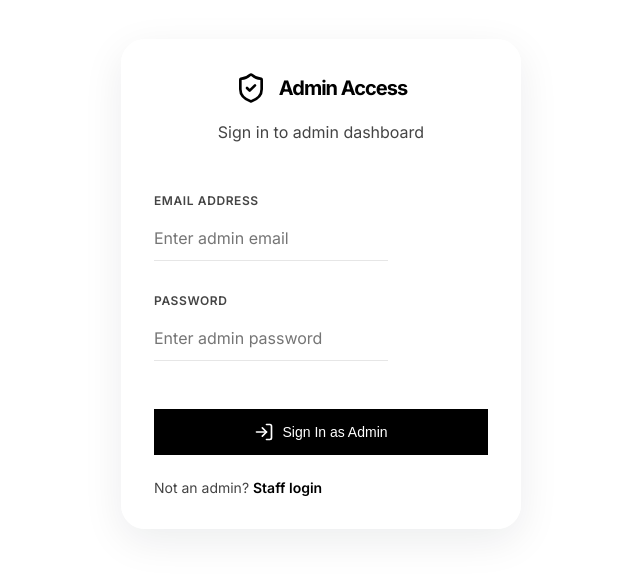
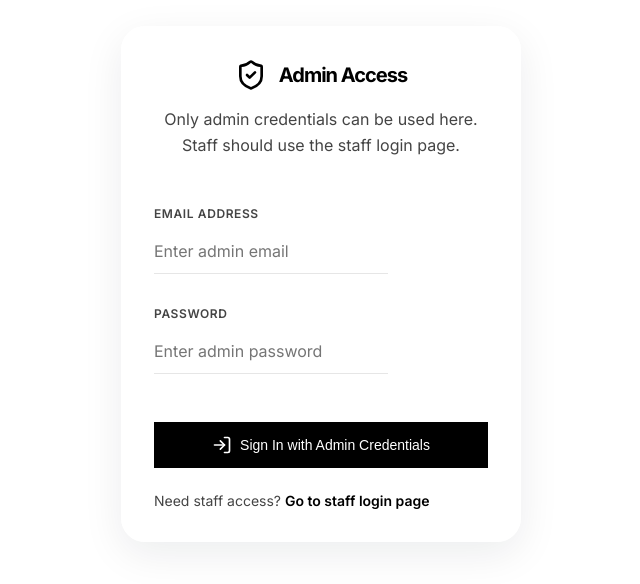
Before and after one commit to chandra0987/holidaysdb, a React (Vite) app in the folder frontend/attendx/: page /admin-login in a window 1280 px wide. Shown: the part 116-700 px from the top of the page, without its empty margins (319-959 px from the left). Built offline with nearby package versions, Linux system fonts and the light colour scheme; no server answers.

Commit message:
feat(auth): improve admin login error messages and instructions for staff access

```diff
--- a/frontend/attendx/src/pages/AdminLogin.jsx
+++ b/frontend/attendx/src/pages/AdminLogin.jsx
@@ -16,7 +16,7 @@ const AdminLogin = () => {
         navigate('/admin');
       } else {
         // Non-admin tried to login here
-        setError('Only admin accounts can sign in here');
+        setError('Only admins can sign in here');
       }
     }
   }, [user, navigate]);
@@ -45,7 +45,7 @@ const AdminLogin = () => {
       } else {
         // If a non-admin accidentally logged in via admin form, log them out and show error
         logout();
-        setError('Only admin accounts can sign in here');
+        setError('Only admins can sign in here');
       }
     } catch (err) {
       console.error('Post-login role check failed', err);
@@ -61,7 +61,7 @@ const AdminLogin = () => {
               <ShieldCheck size={32} color="var(--primary)" />
               <span>Admin Access</span>
             </div>
-            <p>Sign in to admin dashboard</p>
+            <p>Only admin credentials can be used here. Staff should use the staff login page.</p>
           </div>
 
           {error && (
@@ -103,13 +103,13 @@ const AdminLogin = () => {
             </div>
 
             <button type="submit" className="btn btn-primary" style={{ width: '100%', marginTop: '1rem' }}>
-              <LogIn size={20} /> Sign In as Admin
+              <LogIn size={20} /> Sign In with Admin Credentials
             </button>
 
             <div style={{ marginTop: '1rem', textAlign: 'center', fontSize: '0.875rem' }}>
-              <span style={{ color: 'var(--text-muted)' }}>Not an admin? </span>
+              <span style={{ color: 'var(--text-muted)' }}>Need staff access? </span>
               <Link to="/" style={{ color: 'var(--primary)', textDecoration: 'none', fontWeight: 600 }}>
-                Staff login
+                Go to staff login page
               </Link>
             </div>
 
```
Also changed, not shown: 1 other file (tests, documents, lock files or other folders).
